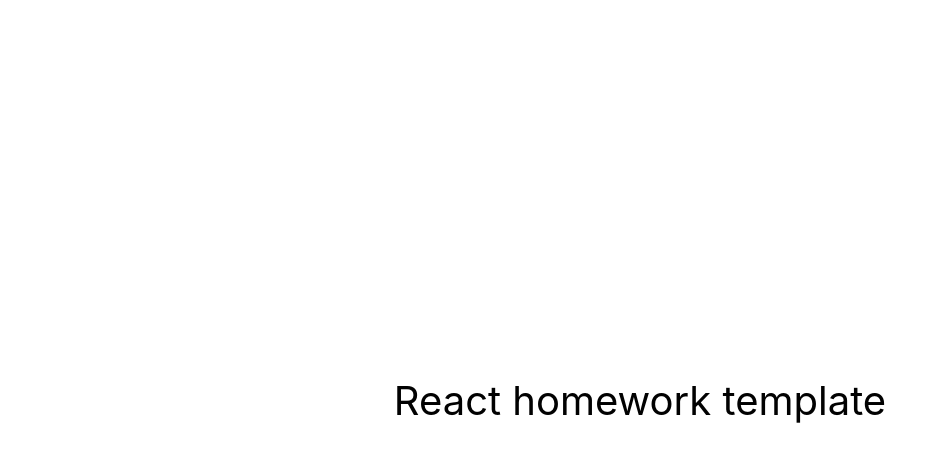
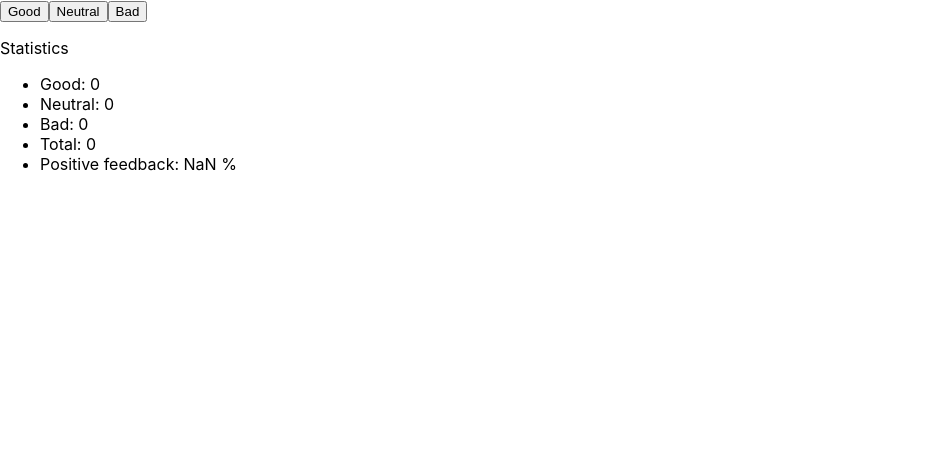
Before and after one commit to kolotiuk/goit-react-hw-02-feedback, a React (Create React App) app: page / in a window 1280 px wide. Shown: the top 462 px of the page, without its empty margins (0-947 px from the left). Built offline with nearby package versions, Linux system fonts and the light colour scheme.

Commit message:
add logic

```diff
--- a/src/components/App.jsx
+++ b/src/components/App.jsx
@@ -1,16 +1,81 @@
-export const App = () => {
-  return (
-    <div
-      style={{
-        height: '100vh',
-        display: 'flex',
-        justifyContent: 'center',
-        alignItems: 'center',
-        fontSize: 40,
-        color: '#010101'
-      }}
-    >
-      React homework template
-    </div>
-  );
-};
+import { Component } from 'react';
+import Buttons from './Buttons/Buttons';
+
+class App extends Component {
+  // state = {
+  //   good: 0,
+  //   neutral: 0,
+  //   bad: 0,
+  // };
+
+  // add = () => {
+  //   this.setState({ good: this.state.good + 1 });
+  // };
+
+  render() {
+    // const { good, neutral, bad } = this.state;
+    // const { add } = this;
+    return (
+      <>
+        <Buttons init={0} />
+        {/* {(good, neutral, bad)}
+        <button type="button" onClick={add}>
+          good
+        </button>
+        <button type="button" onClick={add}>
+          neutral
+        </button>
+        <button type="button" onClick={add}>
+          bad
+        </button> */}
+      </>
+    );
+  }
+  //
+  //
+  //
+  //
+  //
+  //
+  //
+  //
+  //
+  //
+
+  // statIncrease = ({ target }) => {
+    // const { name } = target;
+    // this.setState(prevState => {
+    //   return { [name]: prevState[target.name] + 1 };
+    // });
+  // };
+
+  // render() {
+  //   const { good, neutral, bad } = this.state;
+
+  //   return (
+  //     <div className="App">
+  //       <p>Please leave your feedback</p>
+  //       <div>
+  //         <button name="good" type="button" onClick={this.statIncrease}>
+  //           good
+  //         </button>
+  //         <button name="neutral" type="button" onClick={this.statIncrease}>
+  //           neutral
+  //         </button>
+  //         <button name="bad" type="button" onClick={this.statIncrease}>
+  //           bad
+  //         </button>
+  //       </div>
+        // <div>
+        //   <p>Statistics</p>
+        //   <ul>
+        //     <li>Good: {good}</li>
+        //     <li>Neutral: {neutral}</li>
+        //     <li>Bad: {bad}</li>
+        //   </ul>
+        // </div>
+  //     </div>
+  //   );
+  // }
+}
+export { App };
--- /dev/null
+++ b/src/components/Buttons/Buttons.jsx
@@ -0,0 +1,59 @@
+import { Component } from 'react';
+
+class Buttons extends Component {
+  state = {
+    good: 0,
+    neutral: 0,
+    bad: 0,
+  };
+
+  add = ({ target }) => {
+    const { name } = target;
+    this.setState(prevState => {
+      return { [name]: prevState[target.name] + 1 };
+    });
+  };
+
+  countTotalFeedback = () => {
+    const { good, neutral, bad } = this.state;
+    return good + neutral + bad;
+  };
+
+  countPositiveFeedbackPercentage = () => {
+    return Number(
+      Math.round((this.state.good / this.countTotalFeedback()) * 100)
+    );
+  };
+
+  render() {
+    const { good, neutral, bad } = this.state;
+    const { add } = this;
+    const total = this.countTotalFeedback();
+    const positive = this.countPositiveFeedbackPercentage();
+    return (
+      <>
+        <button name="good" type="button" onClick={add}>
+          Good
+        </button>
+        <button name="neutral" type="button" onClick={add}>
+          Neutral
+        </button>
+        <button name="bad" type="button" onClick={add}>
+          Bad
+        </button>
+        <div>
+          <p>Statistics</p>
+          <ul>
+            <li>Good: {good}</li>
+            <li>Neutral: {neutral}</li>
+            <li>Bad: {bad}</li>
+            <li>Total: {total}</li>
+            <li>Positive feedback: {positive} %</li>
+          </ul>
+        </div>
+      </>
+    );
+  }
+}
+
+export default Buttons;
```
